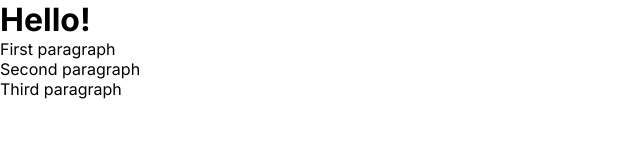
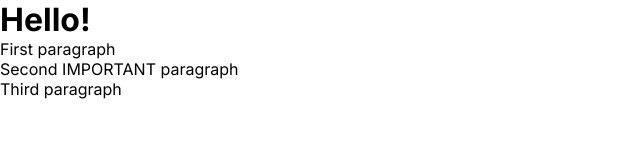
Before and after one commit to akiryk/next-git, a Next.js app: page / in a window 1280 px wide. Shown: the top 160 px of the page, without its empty margins (0-640 px from the left). Built offline with nearby package versions, Linux system fonts and the light colour scheme.

Commit message:
add important text

```diff
--- a/app/page.tsx
+++ b/app/page.tsx
@@ -22,7 +22,7 @@ export default async function Home({ searchParams }: { searchParams: Params }) {
     <main className={dynamicClass}>
       <h1>Hello!</h1>
       <p>First paragraph</p>
-      <p>Second paragraph</p>
+      <p>Second IMPORTANT paragraph</p>
       <p>Third paragraph</p>
     </main>
   );
```
